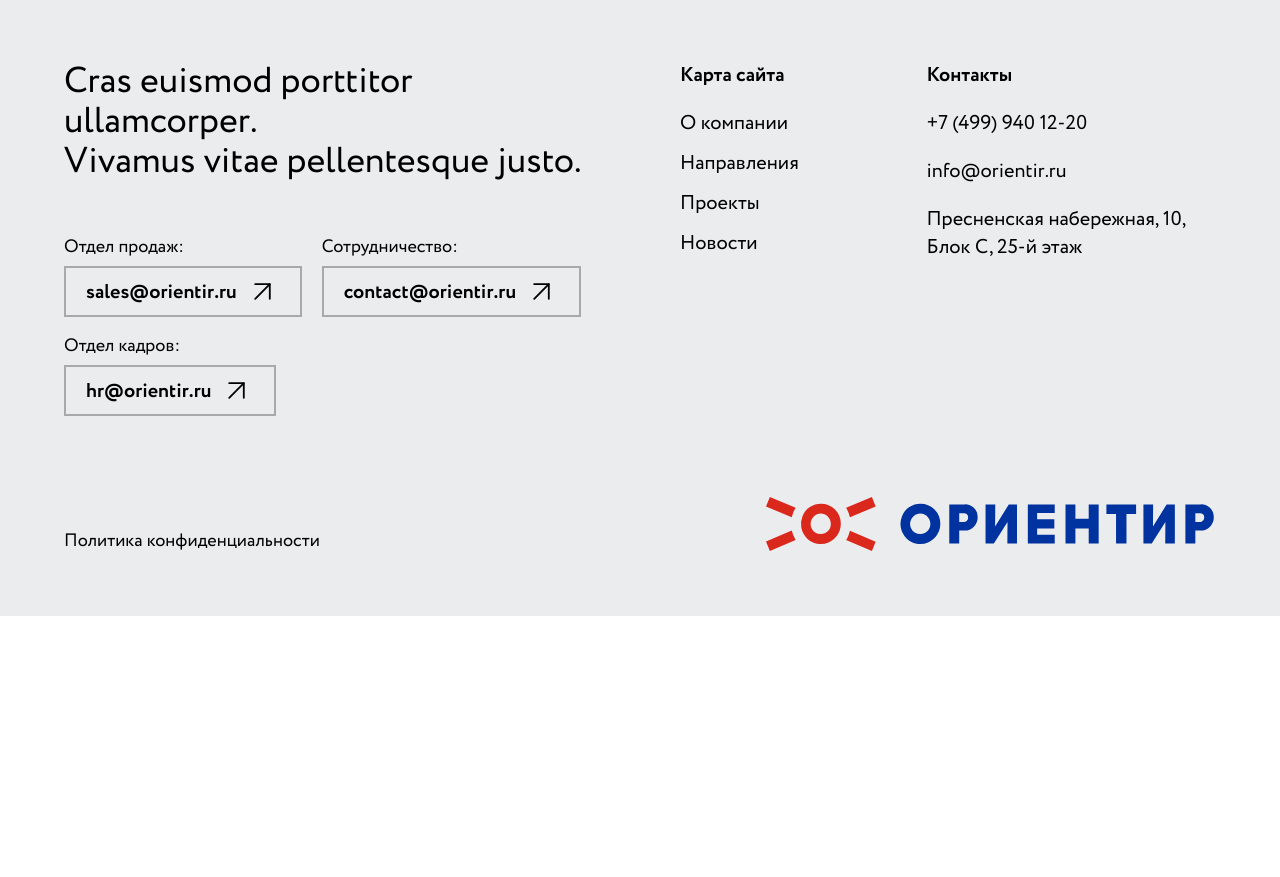
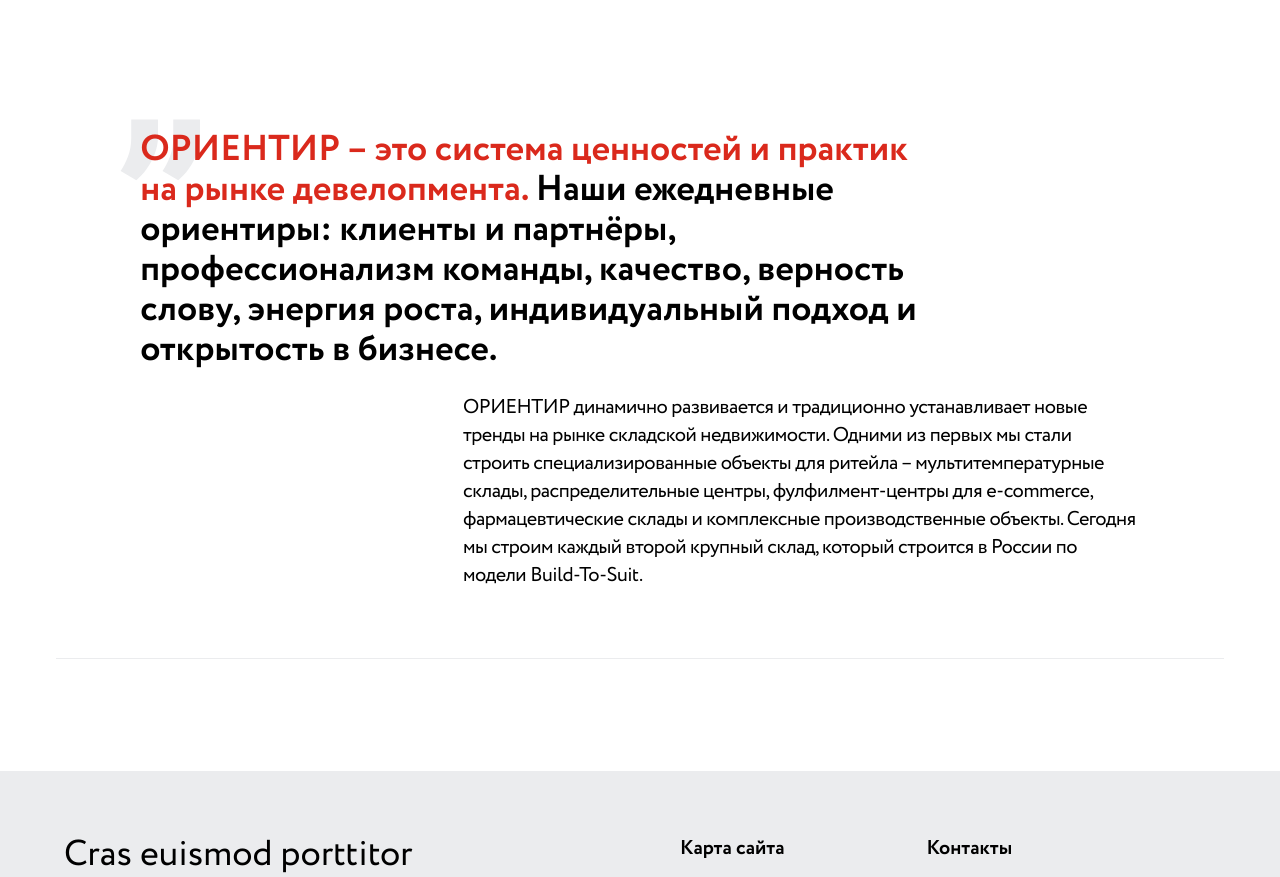
Before and after one commit to mbozhik/orientir, a Next.js app: page /about in a window 1280 px wide. Shown: the part 802-1679 px from the top of the page. Before the commit the page ends 1418 px from the top, so only its background shows below. Built offline with nearby package versions, Linux system fonts and the light colour scheme; no server answers.

Commit message:
make `Quote` about block

```diff
--- a/src/app/about/page.tsx
+++ b/src/app/about/page.tsx
@@ -1,9 +1,15 @@
+import Container from '~/Global/Container'
+
 import Hero from '~~/about/Hero'
+import Quote from '~~/about/Quote'
 
 export default function AboutPage() {
   return (
     <>
       <Hero />
+      <Container className="space-y-36 xl:space-y-28 sm:space-y-20 my-36 xl:my-28 sm:my-16">
+        <Quote />
+      </Container>
     </>
   )
 }
--- /dev/null
+++ b/src/components/App/about/Quote.tsx
@@ -0,0 +1,21 @@
+import {cn} from '@/lib/utils'
+import {containerStyles} from '~/Global/Container'
+
+import QuoteImage from '$/quote.svg'
+
+import Image from 'next/image'
+import Heading from '~/UI/Heading'
+import Text from '~/UI/Text'
+
+export default function Quote() {
+  return (
+    <section data-section="hero-about" className="pb-16 xl:pb-12 border-b-[1px] border-gray-light">
+      <div className={cn('relative flex flex-col gap-4 xl:gap-6 p-5 sm:p-0', containerStyles.min_width)}>
+        <Heading type="h2" className="max-w-[60ch] xl:max-w-[40ch] sm:leading-[1.2]" text="<span class='text-red'>ОРИЕНТИР – это система ценностей и практик на рынке девелопмента.</span> Наши ежедневные ориентиры: клиенты и партнёры, профессионализм команды, качество, верность слову, энергия роста, индивидуальный подход и открытость в бизнесе." />
+        <Text type="p" className="self-end max-w-[60ch] tracking-tight sm:leading-[1.2]" text="ОРИЕНТИР динамично развивается и традиционно устанавливает новые тренды на рынке складской недвижимости. Одними из первых мы стали строить специализированные объекты для ритейла – мультитемпературные склады, распределительные центры, фулфилмент-центры для e-commerce, фармацевтические склады и комплексные производственные объекты. Сегодня мы строим каждый второй крупный склад, который строится в России по модели Build-To-Suit." />
+
+        <Image className="absolute inset-0 s-24 xl:s-20 sm:s-14 -z-20 sm:-top-3 sm:-left-2" src={QuoteImage} alt="" />
+      </div>
+    </section>
+  )
+}
```
Also changed, not shown: src/assets/images/quote.svg (added).
